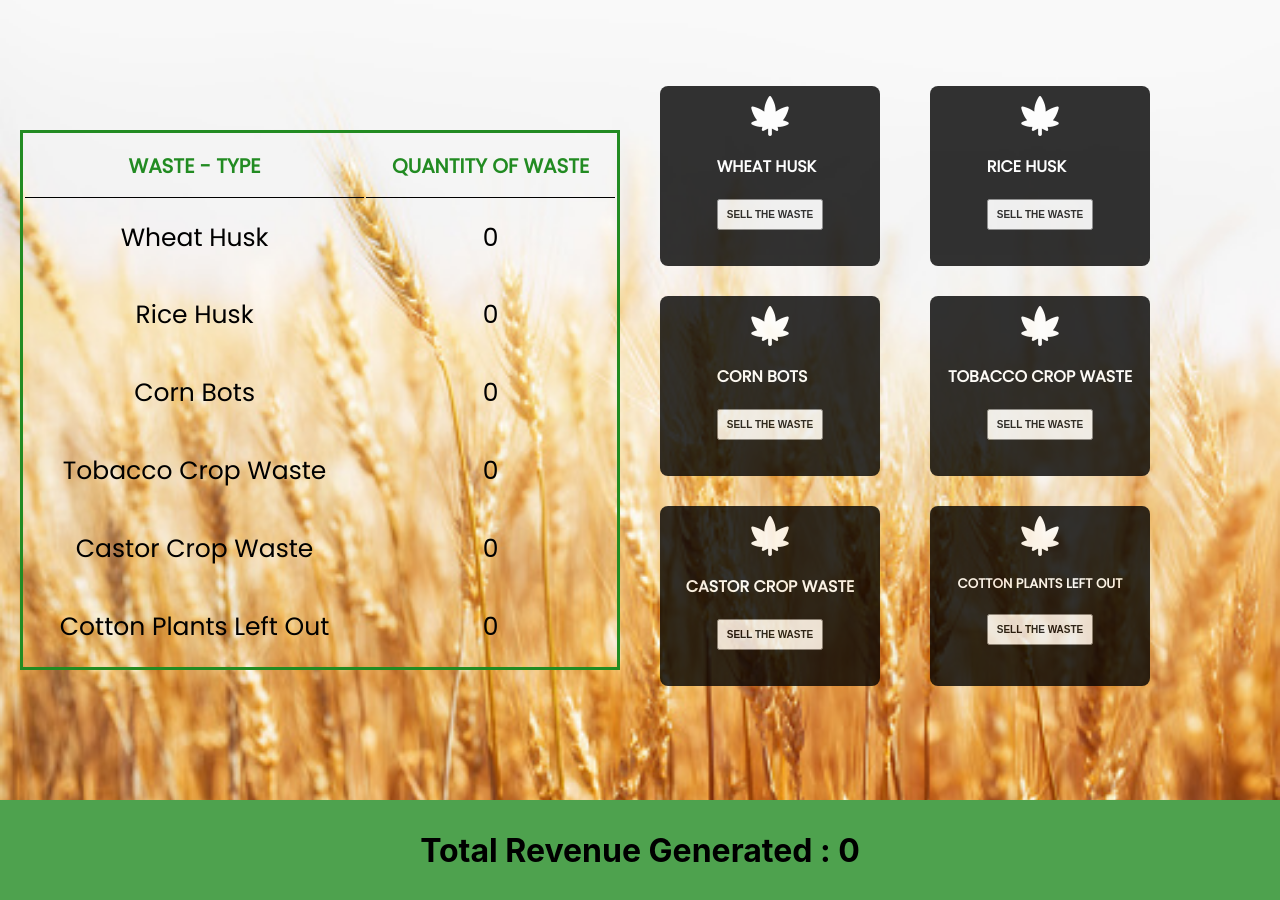
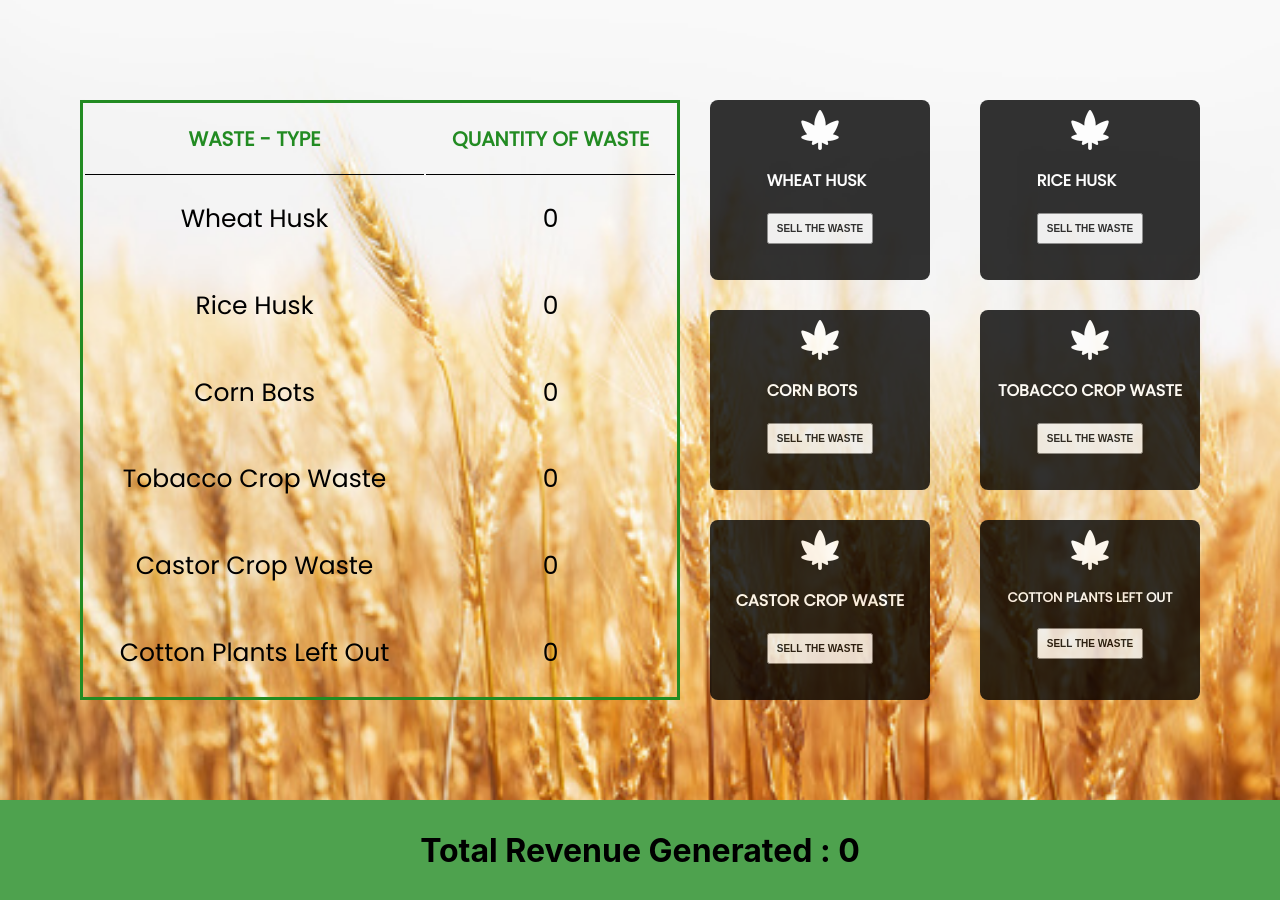
Before and after one commit to Interestship-4-0/farmer-friendly-web-app, a React (Create React App) app in the folder client/: page /dashboard/1 in a window 1280 px wide. Built offline with nearby package versions, Linux system fonts and the light colour scheme; a web font is replaced by a local one.

Commit message:
initial commit

```diff
--- a/client/src/Components/ContactUs/contact.css
+++ b/client/src/Components/ContactUs/contact.css
@@ -21,7 +21,7 @@
 
 .input{
     width: 480px;
-    height: 40px;
+    height: 52px;
     padding: 10px;
     border-radius: 0.3rem;
     border-style: none;
--- a/client/src/pages/Dashboard/dashboard.css
+++ b/client/src/pages/Dashboard/dashboard.css
@@ -47,7 +47,9 @@
 table {
   border: 3px solid forestgreen;
   width: 600px;
-  height: 540px;
+  height: 600px;
+  margin-left: 80px;
+
 }
 
 th {
@@ -74,12 +76,13 @@ td {
 .mainbox{
   display: flex;
   flex-direction: column;
-  margin-top: 26px;
+  margin-top: 40px;
   align-items: flex-start;
   justify-content: center;
   align-self:flex-start ;
   height: 750px;
   width: 600px;
+  margin-left: 30px;
 }
 
 .text{
```
